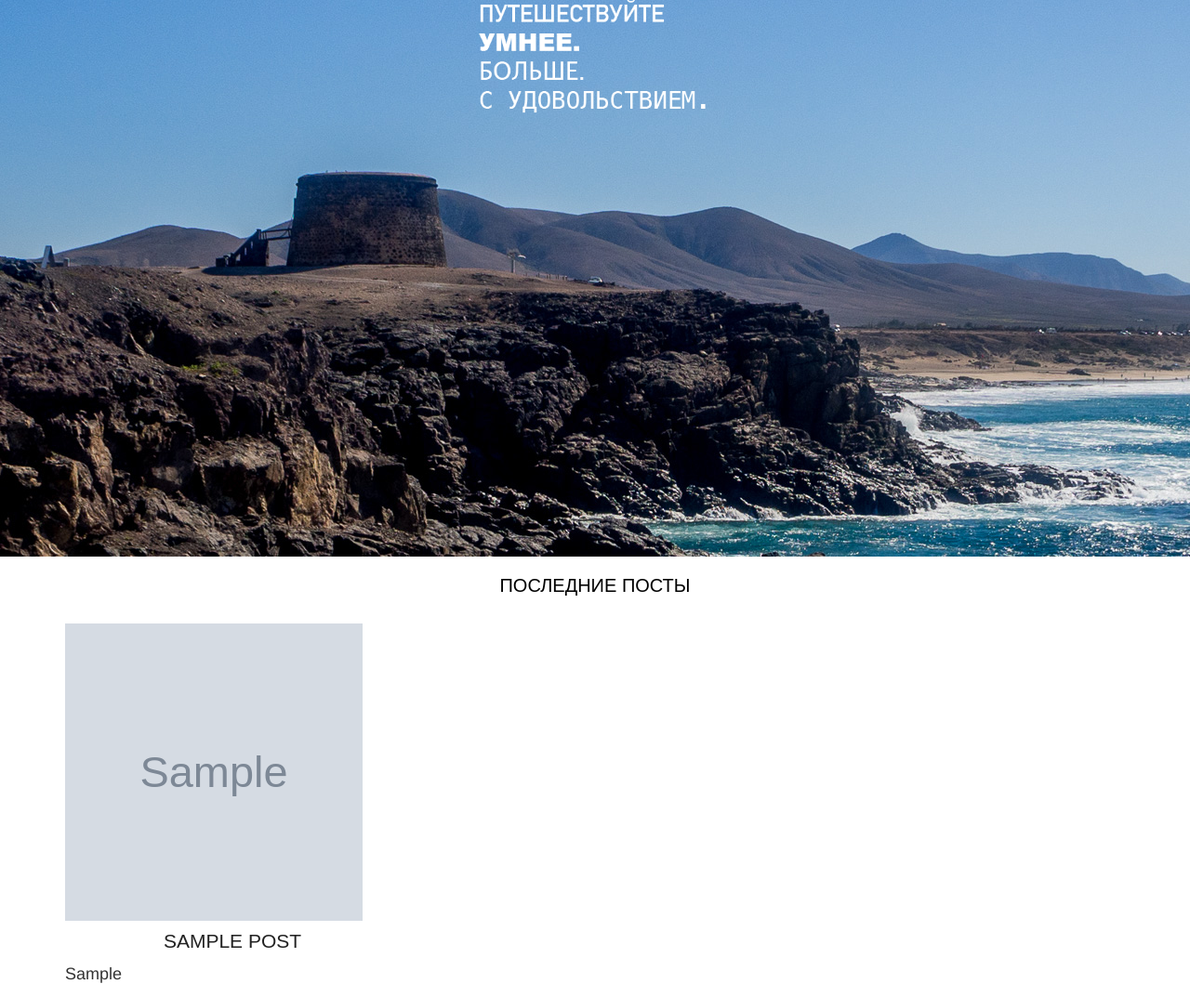
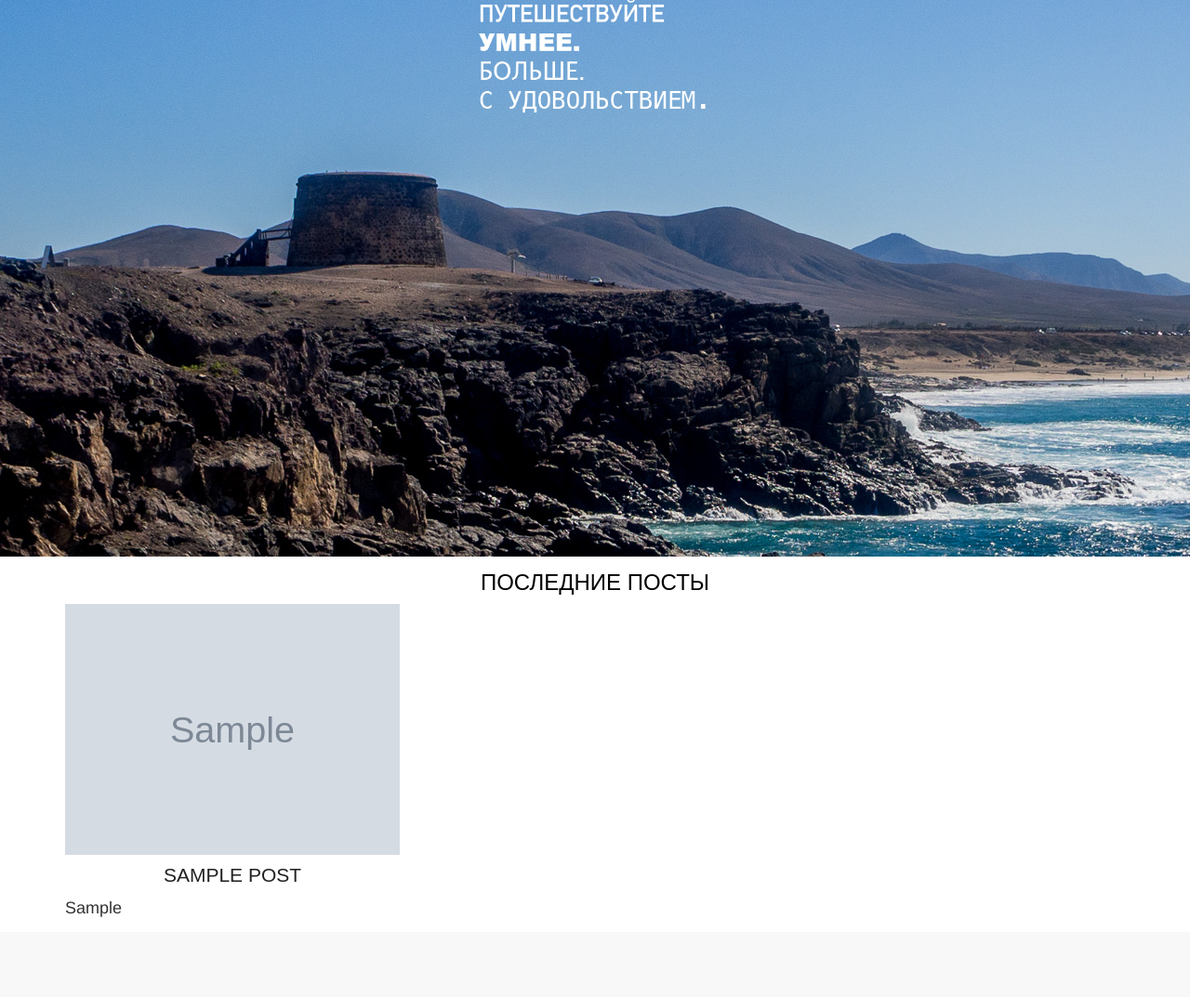
Before and after one commit to elenaoat/poezdka, a Django app: page / in a window 1280 px wide. Shown: the part 87-1160 px from the top of the page at 93% size. After the commit the page ends 1074 px from the top, so only its background shows below. Run offline with Django 3.2, Linux system fonts and the light colour scheme; tables that the repository leaves empty hold one stand-in row (values such as "Sample post"); grey boxes marked "Sample" are stand-in pictures; some libraries are stand-ins or nearby versions.

Commit message:
remove custom css, use bootstrap classes instead

```diff
--- a/trips/templates/trips/index.html
+++ b/trips/templates/trips/index.html
@@ -8,12 +8,12 @@
 	<div class="container">
 <!-- 	style="background: url('{% static 'trips/images/banner.png' %}') no-repeat; background-size:contain; background-position: center;"
  -->
- 		<h3 class="text-center general-header" style="margin-top: 20px;">последние посты</h3>
+ 		<h3 class="text-center row" style="margin-top: 15px;">ПОСЛЕДНИЕ ПОСТЫ</h3>
 		<div class="row">
 		{% for post in posts %}
 			<article class="col-md-4">
 				<header class="text-center">
-					<img src="{{ post.image.url }}" width="320" height="320" />
+					<img class="responsive" src="{{ post.image.url }}" />
 					<h2 class="header-title"><a class="" href="{% url 'trips:post' post.slug %} ">{{ post.title }}</a></h2>
 				</header>
 				<div class="entry-content text-justify">
--- a/trips/templates/trips/post.html
+++ b/trips/templates/trips/post.html
@@ -12,7 +12,7 @@
 			<div class="col-md-8 text-center col-md-offset-2 post-container">
 				<h1 class="post-title">{{ post.title }}</h1>
 				<h4>{{ post.pub_date.date }}</h4>
-				<img src="{{ post.image_post.url }}" class="post-image" />
+				<img src="{{ post.image_post.url }}" class="img-responsive" />
 				<div class="text-justify">
 					<p>{{ post.text|safe }}</p>
 				</div>
```
